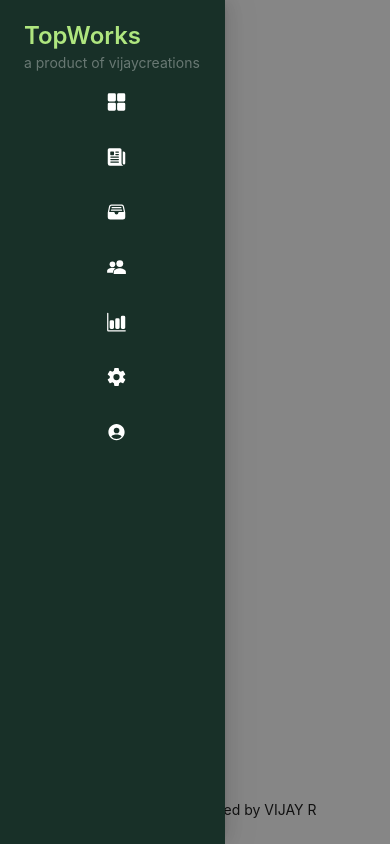
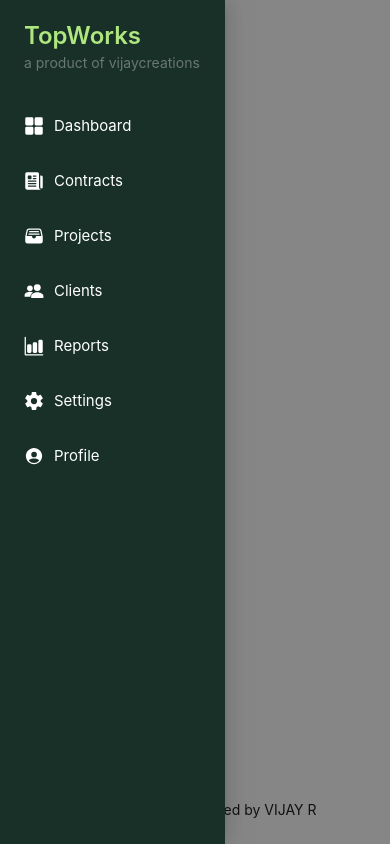
Before and after one commit to vijayinyoutube/react_dashboard, a React (Vite) app: page / in a window 390 px wide. Both pictures are taken after a click on the button 26 px from the left and 32 px from the top of the page. Built offline with nearby package versions, Linux system fonts and the light colour scheme.

Commit message:
type seperation

```diff
--- a/src/Presentation/Components/Resp.SideMenu/ResponsiveSlider.tsx
+++ b/src/Presentation/Components/Resp.SideMenu/ResponsiveSlider.tsx
@@ -4,28 +4,29 @@ import { Dispatch, SetStateAction } from "react";
 import { useLocation, useNavigate } from "react-router-dom";
 import MenuHeader from "./MenuHeader";
 import SideMenu from "./SideMenu";
+import RespSideMenuType from "../../Types/Resp.SideMenu.Type";
 
-interface Props {
-  collapsed?: boolean;
-  setCollapsed: React.Dispatch<React.SetStateAction<boolean>>;
-  broken?: boolean;
-  items?: {
-    key: string;
-    icon: React.ReactElement;
-    label: React.ReactElement;
-    routes: string;
-  }[];
-  setBroken: Dispatch<SetStateAction<boolean>>;
-  open: boolean;
-  setOpen: Dispatch<SetStateAction<boolean>>;
-  showDrawer: () => void;
-  closeDrawer: () => void;
-  currentRoute: string;
-  routes: string[];
-  setCurrentRoute: Dispatch<SetStateAction<string>>;
-}
+// interface Props {
+//   collapsed?: boolean;
+//   setCollapsed: React.Dispatch<React.SetStateAction<boolean>>;
+//   broken?: boolean;
+//   items?: {
+//     key: string;
+//     icon: React.ReactElement;
+//     label: React.ReactElement;
+//     routes: string;
+//   }[];
+//   setBroken: Dispatch<SetStateAction<boolean>>;
+//   open: boolean;
+//   setOpen: Dispatch<SetStateAction<boolean>>;
+//   showDrawer: () => void;
+//   closeDrawer: () => void;
+//   currentRoute: string;
+//   routes: string[];
+//   setCurrentRoute: Dispatch<SetStateAction<string>>;
+// }
 
-const ResponsiveSlider = (props: Props) => {
+const ResponsiveSlider = (props: RespSideMenuType) => {
   const {
     collapsed,
     setCollapsed,
@@ -33,7 +34,7 @@ const ResponsiveSlider = (props: Props) => {
     items,
     setBroken,
     open,
-    closeDrawer,
+    closeDrawer = () => {},
     routes,
     setCurrentRoute,
   } = props;
@@ -50,15 +51,15 @@ const ResponsiveSlider = (props: Props) => {
         width={250}
         collapsedWidth="55"
         onBreakpoint={(brokenVal) => {
-          console.log("Broken:", brokenVal);
+          console.log("broken:", brokenVal);
           if (!brokenVal) {
             closeDrawer();
           }
-          setBroken(brokenVal);
-          setCollapsed(brokenVal);
+          setBroken!(brokenVal);
+          setCollapsed!(brokenVal);
         }}
         onCollapse={(collapsed, type) => {
-          setCollapsed(collapsed);
+          setCollapsed!(collapsed);
         }}
       >
         <SideMenu
--- a/src/Presentation/Components/Resp.SideMenu/SideMenu.tsx
+++ b/src/Presentation/Components/Resp.SideMenu/SideMenu.tsx
@@ -1,44 +1,36 @@
-import { Collapse, Menu } from "antd";
-import React, { Dispatch, SetStateAction } from "react";
+import { Menu } from "antd";
 import MenuHeader from "./MenuHeader";
 import { useNavigate } from "react-router-dom";
+import RespSideMenuType from "../../Types/Resp.SideMenu.Type";
 
-interface Props {
-  collapsed?: boolean;
-  setCollapsed: React.Dispatch<React.SetStateAction<boolean>>;
-  broken?: boolean;
-  setCurrentRoute: Dispatch<SetStateAction<string>>;
-  items?: {
-    key: string;
-    icon: React.ReactElement;
-    label: React.ReactElement;
-    routes: string;
-  }[];
-  routes: string[];
-  closeDrawer: () => void;
-}
-
-const SideMenu = (props: Props) => {
+const SideMenu = (props: RespSideMenuType) => {
   const navigate = useNavigate();
-  const { broken, setCollapsed, items, routes, setCurrentRoute, collapsed,closeDrawer } =
-    props;
+  const {
+    broken,
+    setCollapsed,
+    items,
+    routes,
+    setCurrentRoute,
+    collapsed,
+    closeDrawer,
+  } = props;
   return (
     <>
       <MenuHeader collapsed={collapsed} />
       <Menu
-        className="bg-timberGreen pt-0 md:pt-6 "
+        className={`bg-timberGreen ${broken ? "pt-6 sm:pt-0" : "pt-6"} `}
         style={{ fontSize: "15px" }}
         mode="inline"
         theme="dark"
         onClick={(e) => {
           if (broken) {
-            setCollapsed(broken);
-            closeDrawer()
+            setCollapsed!(broken);
+            closeDrawer!();
           }
           navigate(items ? items[parseInt(e.key) - 1].routes : "/");
-          setCurrentRoute(items ? items[parseInt(e.key) - 1].routes : "/");
+          setCurrentRoute!(items ? items[parseInt(e.key) - 1].routes : "/");
         }}
-        defaultSelectedKeys={[String(routes.indexOf(location.pathname) + 1)]}
+        defaultSelectedKeys={[String(routes!.indexOf(location.pathname) + 1)]}
         items={items}
       />
     </>
--- a/src/Presentation/Screens/Admin/Admin.service.ts
+++ b/src/Presentation/Screens/Admin/Admin.service.ts
@@ -49,7 +49,7 @@ const AdminPanelService = () => {
   ].map((icon, index) => ({
     key: String(index + 1),
     icon: React.createElement(icon, {
-      className: `${collapsed ? "w-full" : "w-auto"} md:w-auto `,
+      className: `w-auto`,
       style: { fontSize: "20px" },
     }),
     label: React.createElement(
--- /dev/null
+++ b/src/Presentation/Types/Resp.SideMenu.Type.tsx
@@ -0,0 +1,23 @@
+import { Dispatch, SetStateAction } from "react";
+
+type RespSideMenuType = {
+  open?: boolean;
+  broken?: boolean;
+  routes?: string[];
+  collapsed?: boolean;
+  currentRoute?: string;
+  items?: {
+    key: string;
+    icon: React.ReactElement;
+    label: React.ReactElement;
+    routes: string;
+  }[];
+  showDrawer?: () => void;
+  closeDrawer?: () => void;
+  setOpen?: Dispatch<SetStateAction<boolean>>;
+  setBroken?: Dispatch<SetStateAction<boolean>>;
+  setCurrentRoute?: Dispatch<SetStateAction<string>>;
+  setCollapsed?: React.Dispatch<React.SetStateAction<boolean>>;
+};
+
+export default RespSideMenuType;
```
Also changed, not shown: src/Presentation/Components/Resp.SideMenu/MenuHeader.tsx (+2 -5 lines).
